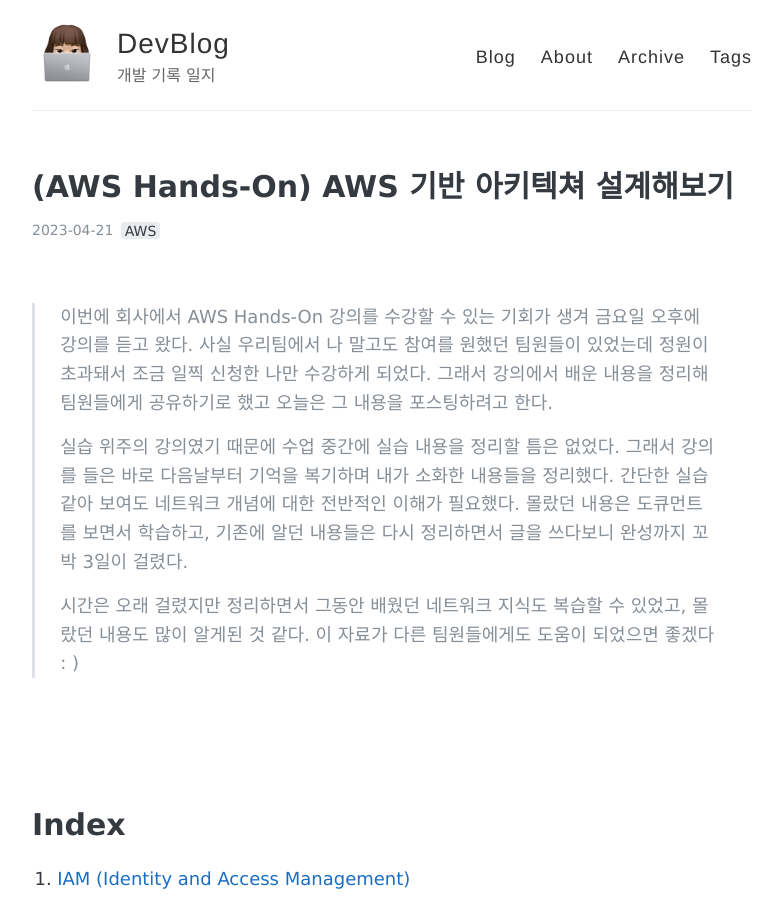
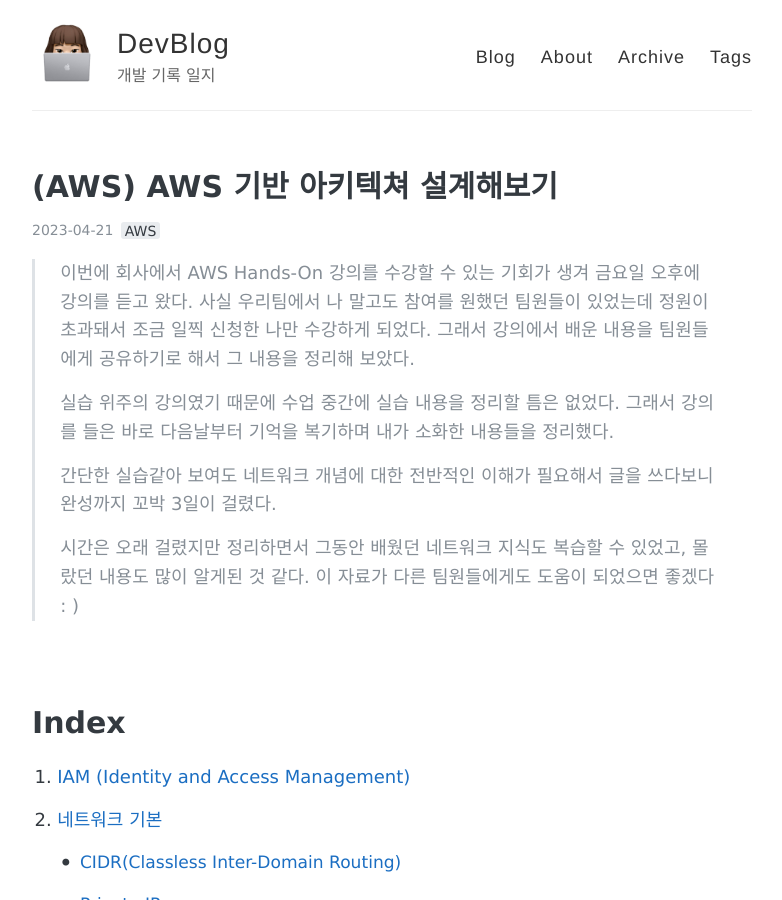
Before and after one commit to AmyJJung/blog, a Jekyll site: the page built from _posts/2023-04-21-AWS_HandsOn.md, in a window 1280 px wide and 900 px high. Shown: the whole window, without its empty margins (248-1030 px from the left). Built offline with Jekyll 4.4.1, drawn with Linux system fonts in a browser that asks for light colours; comment, search, counter and statistics services are not loaded; some of the changed text lies outside the part shown.

Commit message:
docs : Edit AWS Hands-On

```diff
--- a/_posts/2023-04-21-AWS_HandsOn.md
+++ b/_posts/2023-04-21-AWS_HandsOn.md
@@ -1,19 +1,17 @@
 ---
 layout: post
-title: (AWS Hands-On) AWS 기반 아키텍쳐 설계해보기
+title: (AWS) AWS 기반 아키텍쳐 설계해보기
 tags:
   - AWS
 ---
 
-<br>
-
-> 이번에 회사에서 AWS Hands-On 강의를 수강할 수 있는 기회가 생겨 금요일 오후에 강의를 듣고 왔다. 사실 우리팀에서 나 말고도 참여를 원했던 팀원들이 있었는데 정원이 초과돼서 조금 일찍 신청한 나만 수강하게 되었다. 그래서 강의에서 배운 내용을 정리해 팀원들에게 공유하기로 했고 오늘은 그 내용을 포스팅하려고 한다.
+> 이번에 회사에서 AWS Hands-On 강의를 수강할 수 있는 기회가 생겨 금요일 오후에 강의를 듣고 왔다. 사실 우리팀에서 나 말고도 참여를 원했던 팀원들이 있었는데 정원이 초과돼서 조금 일찍 신청한 나만 수강하게 되었다. 그래서 강의에서 배운 내용을 팀원들에게 공유하기로 해서 그 내용을 정리해 보았다.
 >
-> 실습 위주의 강의였기 때문에 수업 중간에 실습 내용을 정리할 틈은 없었다. 그래서 강의를 들은 바로 다음날부터 기억을 복기하며 내가 소화한 내용들을 정리했다. 간단한 실습같아 보여도 네트워크 개념에 대한 전반적인 이해가 필요했다. 몰랐던 내용은 도큐먼트를 보면서 학습하고, 기존에 알던 내용들은 다시 정리하면서 글을 쓰다보니 완성까지 꼬박 3일이 걸렸다.
+> 실습 위주의 강의였기 때문에 수업 중간에 실습 내용을 정리할 틈은 없었다. 그래서 강의를 들은 바로 다음날부터 기억을 복기하며 내가 소화한 내용들을 정리했다.
+>
+> 간단한 실습같아 보여도 네트워크 개념에 대한 전반적인 이해가 필요해서 글을 쓰다보니 완성까지 꼬박 3일이 걸렸다.
 >
 > 시간은 오래 걸렸지만 정리하면서 그동안 배웠던 네트워크 지식도 복습할 수 있었고, 몰랐던 내용도 많이 알게된 것 같다. 이 자료가 다른 팀원들에게도 도움이 되었으면 좋겠다 : )
-
-<br>
 
 <br>
 
@@ -43,8 +41,6 @@ tags:
 
 <br>
 
-<br>
-
 ### 1. IAM (Identity and Access Management)
 
 ---
@@ -58,17 +54,11 @@ AWS IAM 서비스는 그룹별 또는 사용자별로 AWS 리소스에 대한
 </div>
 
 
-
-
-
-
 예를 들어 Test 그룹에는 디비 리소스인 RDS에 대해 읽기 권한만 부여해서 리소스를 좀 더 안전하게 관리할 수 있다. 만약 이렇게 사용자 또는 그룹별로 권한을 부여하지 않고 모든 사용자가 루트계정 (Account)을 공유해서 사용한다고 생각해보자. 루트 계정은 모든 리소스에 대한 완전한 액세스 권한을 가지기 때문에 테스트 그룹 사용자가 실수로 디비 리소스에 접근해서 데이터를 날려버리는 등의 실수를 할 수도 있을 것이다.
 
 추가적으로 IAM에서는 멀티 팩터 인증(MFA) 기능도 제공하는데, MFA(Multi-Factor Authentication)는 다중인증이라는 뜻으로 로그인 할 때 최소 2가지 이상의 인증을 받게 함으로써 보안을 강화하는 방식이다. AWS에서 제공하는 MFA 는 여러 방식이 있는데 보통 구글OTP를 사용해서 인증하는 방식을 많이 사용한다.
 
 - 참고 : [AWS IAM 실습 따라하기](https://ukayzm.github.io/aws-create-iam-user/)
-
-<br>
 
 <br>
 
@@ -137,8 +127,6 @@ AWS IAM 서비스는 그룹별 또는 사용자별로 AWS 리소스에 대한
 
 <br>
 
-<br>
-
 ### 3. 핸즈온 아키텍쳐
 
 ---
@@ -151,7 +139,7 @@ AWS IAM 서비스는 그룹별 또는 사용자별로 AWS 리소스에 대한
 
 AWS에서 제공하는 서비스인 NAT 게이트웨이와 인터넷 게이트웨이에 대한 설명은 뒤에서 살펴볼 것이다. 이제 직접 VPC를 구성하는 실습을 진행해보자.
 
-<br><br><br>
+<br><br>
 
 ### 4. VPC (Virtual Private Cloud) 설정
 
@@ -235,7 +223,7 @@ VPC, 서브넷, NAT 게이트웨이 모두 제대로 생성된걸 확인할 수
 
 <br>
 
-<br><br>
+<br>
 
 ### 5. 인터넷 게이트웨이와 NAT 게이트웨이에 대해서
 
@@ -288,8 +276,6 @@ VPC 퍼블릭 서브넷 안에 위치한 EC2 인스턴스(private ip : `10.0.0.1
 (6) 그리고 이 패킷은 마지막으로 NAT 게이트웨이를 통해 들어오면서 아까 기록된 매핑 정보를 바탕으로 DestinationIP와 DestinationPort 변환이 실행된다. (`10.40.1.100`, `40001`) -> (`10.40.2.101`, `40001`)
 
 (7) 최종적으로 요청을 보냈던 인스턴스로 응답이 완료된다.
-
-<br>
 
 <br>
 
@@ -384,8 +370,6 @@ AWS 콘솔 상단 검색창에 EC2를 검색 > 인스턴스 > 인스턴스 시
 <I>여담이지만 강의장에서 SSH로 EC2 인스턴스에 접근하는 실습을 진행했었는데, 22번 포트를 열었음에도 접속이 되지 않아서 조금 당황했었다. 나만 설정을 잘못한 줄 알았는데 알고보니 강의장의 방화벽 아웃바운드 규칙에 22번 포트가 열려있지 않아서 발생한 문제였다. ^^ </I>
 
 EC2 설정은 여기서 끝이다. 이제 데이터베이스를 생성하러 가보자~
-
-<br>
 
 <br>
 
@@ -531,15 +515,13 @@ AWS 콘솔 상단 검색창에 RDS 검색한 후 데이터베이스를 클릭하
 
 <br>
 
-<br>
-
 ### 8. 마치며
 
 ---
 
 드디어! 실습이 끝났다. 이제 오늘 실습한 내용을 정리하고 마무리해보자~
 
-먼저 아래 이미지는 지난번 자바교육 팀 프로젝트를 진행할 때 AWS로 데이터베이스를 생성한 적이 있었는데, 그때 네트워크를 구성한 모습이다.
+먼저 아래 이미지는 지난번 자바교육 팀 프로젝트를 진행할 때 AWS로 데이터베이스를 생성한 적이 있었는데, 그때 네트워크를 구성한 모습이다. ([AWS로 프로젝트 서버를 구축해보자](https://amyjjung.github.io/blog/Project01/))
 
 <div>
 <img src="https://github.com/AmyJJung/blog/blob/main/images/aws_image/aws-publicsubnet.png?raw=true" alt="퍼블릭DB" style="zoom:100%;" />
@@ -579,12 +561,14 @@ AWS 콘솔 상단 검색창에 RDS 검색한 후 데이터베이스를 클릭하
 
 <br>
 
-<br>
-
 ----
 
 - References
+
   - [CIDR이란 무엇인가요?](https://aws.amazon.com/ko/what-is/cidr/?nc1=h_ls)
+
   - [IP Address에 대한 이해](https://sudo-minz.tistory.com/14)
+
   - [가상 데이터 센터 만들기 - VPC 기본 및 연결 옵션](https://www.youtube.com/watch?v=R1UWYQYTPKo)
+
   - [AWS를 사용한다면 반드시 알아야 할 네트워크 기초 지식](https://www.youtube.com/watch?v=vCNexbgYmQ8)
```
